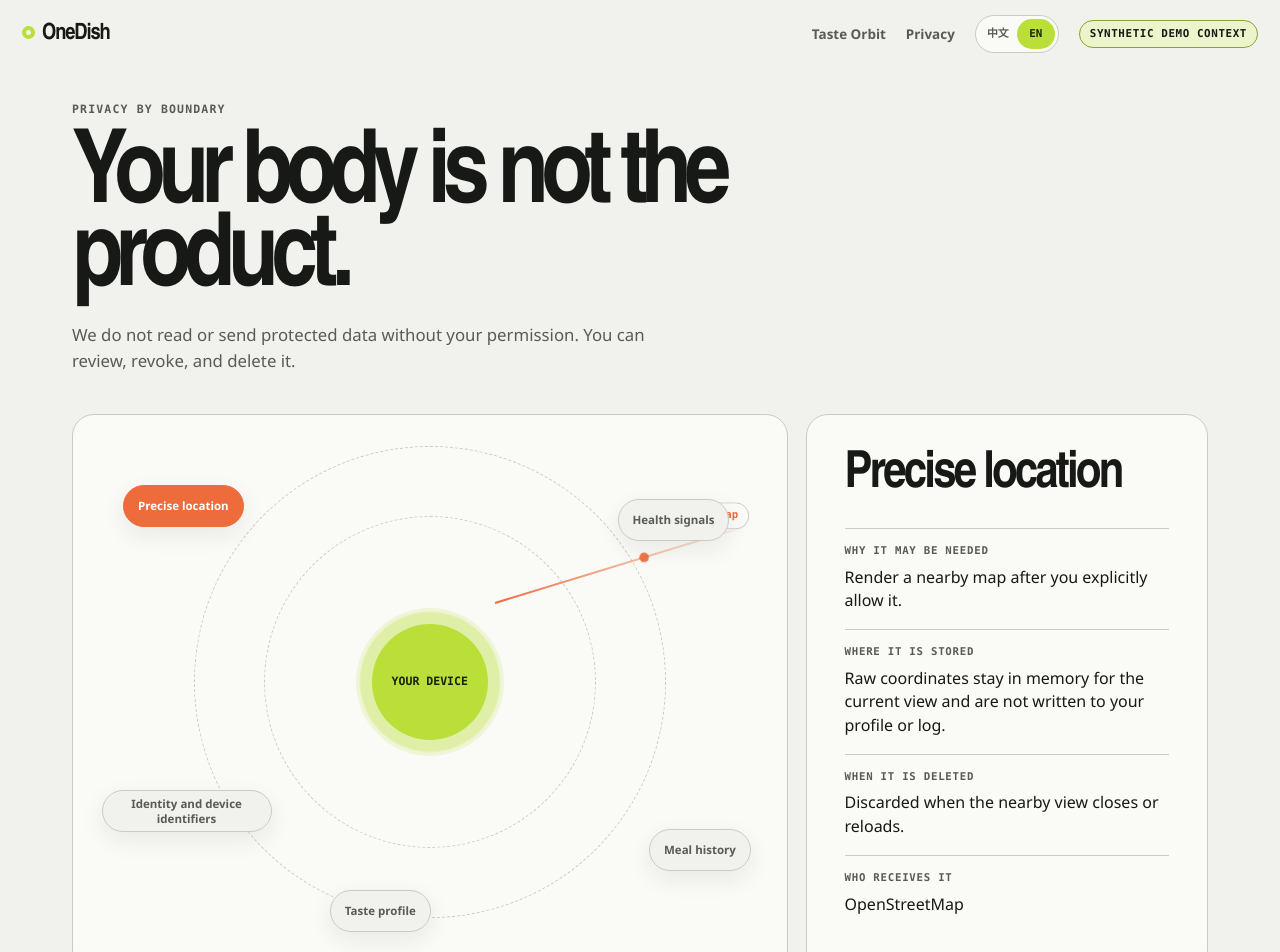
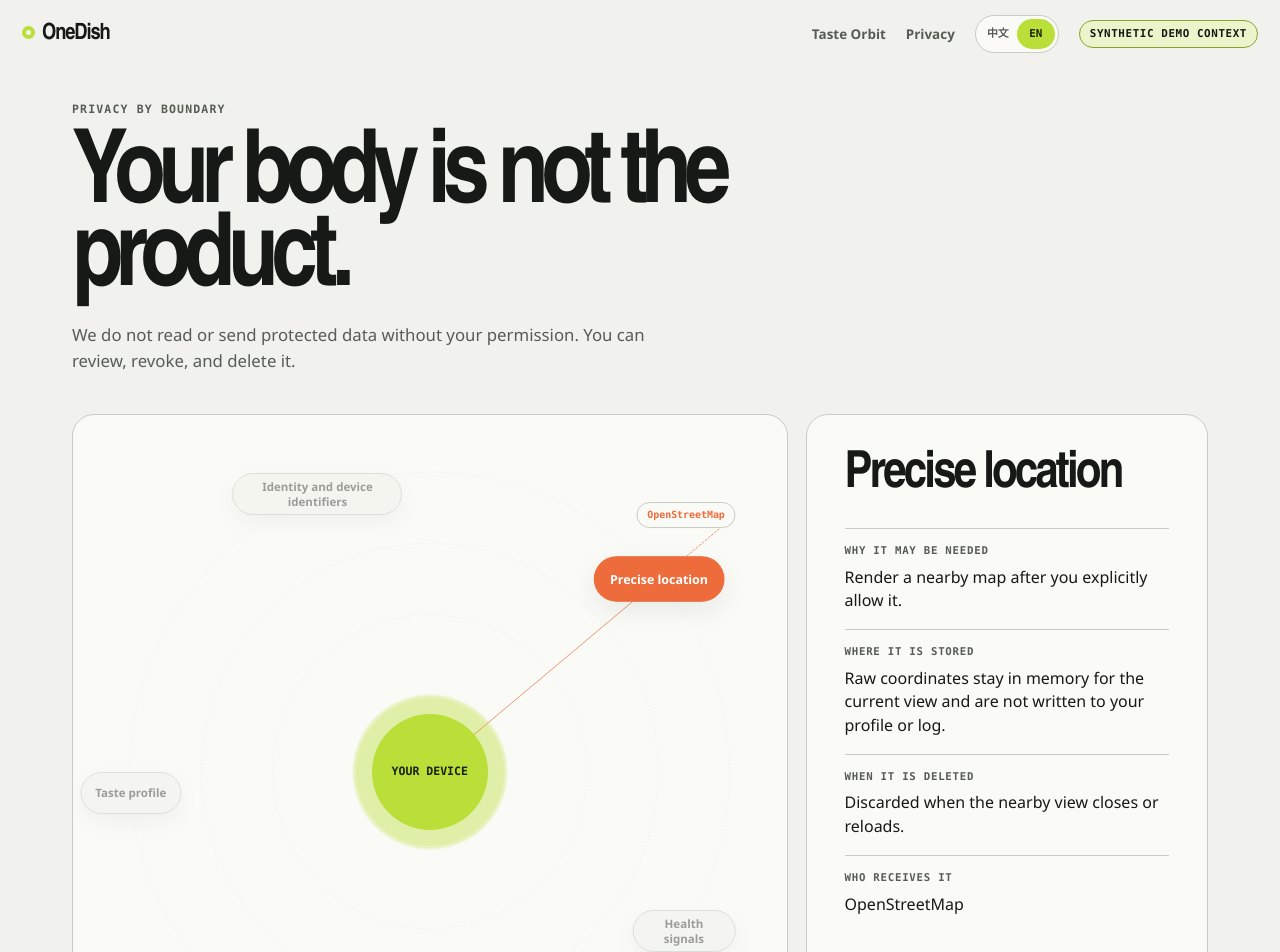
Before and after one commit to PolarisLight/onedish, a React (Vite) app in the folder web/: page /privacy in a window 1280 px wide. Shown: the top 952 px of the page. Built offline with nearby package versions, Linux system fonts and the light colour scheme.

Commit message:
fix: align privacy nodes and connectors

```diff
--- a/web/src/privacy/PrivacyBoundaryExplorer.tsx
+++ b/web/src/privacy/PrivacyBoundaryExplorer.tsx
@@ -1,5 +1,12 @@
 import { useMemo, useState } from "react";
 import { useLocale } from "../i18n/locale";
+import {
+  RADIAL_CENTER,
+  RADIAL_TRACKS,
+  connector,
+  privacyReceiver,
+  privacySlots,
+} from "../shared/radial-geometry";
 import { getPrivacyCategories } from "./privacy-model";
 
 export function PrivacyBoundaryExplorer() {
@@ -7,13 +14,54 @@
   const categories = useMemo(() => getPrivacyCategories(t), [t]);
   const [selectedId, setSelectedId] = useState(categories[0]!.id);
   const selected = categories.find((category) => category.id === selectedId) ?? categories[0]!;
+  const slots = privacySlots();
+  const selectedPoint = slots[selected.slotIndex]!.point;
+  const selectedConnector = connector(RADIAL_CENTER, selectedPoint);
+  const receiverPoint = privacyReceiver();
+  const outboundConnector = connector(selectedPoint, receiverPoint);
   return <section className="privacy-explorer" aria-label={t("privacy.explorer")}>
     <div className="privacy-map">
+      <svg className="radial-tracks" viewBox="0 0 100 100" aria-hidden="true">
+        {RADIAL_TRACKS.map((radius) => (
+          <circle key={radius} cx="50" cy="50" r={radius * 100} />
+        ))}
+      </svg>
+      <svg className="privacy-connectors" viewBox="0 0 100 100" aria-hidden="true">
+        <line
+          data-testid="privacy-selected-connector"
+          data-target={selected.id}
+          x1={selectedConnector.x1 * 100}
+          y1={selectedConnector.y1 * 100}
+          x2={selectedConnector.x2 * 100}
+          y2={selectedConnector.y2 * 100}
+        />
+        {selected.leavesDevice ? <line
+          data-testid="privacy-outbound-connector"
+          className="is-outbound"
+          x1={outboundConnector.x1 * 100}
+          y1={outboundConnector.y1 * 100}
+          x2={outboundConnector.x2 * 100}
+          y2={outboundConnector.y2 * 100}
+        /> : null}
+      </svg>
       <div className="privacy-device">{t("privacy.deviceCenter")}</div>
       <div className="privacy-category-list">
-        {categories.map((category) => <button key={category.id} className={category.id === selected.id ? "is-selected" : ""} aria-pressed={category.id === selected.id} onClick={() => setSelectedId(category.id)}>{category.title}</button>)}
+        {categories.map((category) => {
+          const point = slots[category.slotIndex]!.point;
+          const active = category.id === selected.id;
+          return <div
+            key={category.id}
+            className="privacy-node-position"
+            data-privacy-id={category.id}
+            style={{ left: `${point.x * 100}%`, top: `${point.y * 100}%` }}
+          ><button className={active ? "is-selected" : ""} aria-pressed={active} onClick={() => setSelectedId(category.id)}>{category.title}</button></div>;
+        })}
       </div>
-      {selected.leavesDevice ? <div className="privacy-flow" aria-label={`${selected.title} → ${selected.recipient}`}><span>{selected.recipient}</span></div> : null}
+      {selected.leavesDevice ? <div
+        className="privacy-receiver"
+        data-testid="privacy-receiver"
+        style={{ left: `${receiverPoint.x * 100}%`, top: `${receiverPoint.y * 100}%` }}
+      >{selected.recipient}</div> : null}
     </div>
     <div className="privacy-detail" key={selected.id}>
       <h2>{selected.title}</h2>
--- a/web/src/privacy/privacy-model.ts
+++ b/web/src/privacy/privacy-model.ts
@@ -11,14 +11,15 @@
   readonly retention: string;
   readonly recipient: string;
   readonly leavesDevice: boolean;
+  readonly slotIndex: number;
 }
 
 export function getPrivacyCategories(t: Translate): readonly PrivacyCategoryView[] {
   return [
-    { id: "precise_location", title: t("privacy.location"), purpose: t("privacy.locationPurpose"), storage: t("privacy.locationStorage"), retention: t("privacy.locationRetention"), recipient: "OpenStreetMap", leavesDevice: true },
-    { id: "health_signals", title: t("privacy.health"), purpose: t("privacy.healthPurpose"), storage: t("privacy.healthStorage"), retention: t("privacy.healthRetention"), recipient: t("privacy.none"), leavesDevice: false },
-    { id: "meal_history", title: t("privacy.meals"), purpose: t("privacy.mealsPurpose"), storage: t("privacy.mealsStorage"), retention: t("privacy.mealsRetention"), recipient: t("privacy.device"), leavesDevice: false },
-    { id: "taste_profile", title: t("privacy.taste"), purpose: t("privacy.tastePurpose"), storage: t("privacy.tasteStorage"), retention: t("privacy.tasteRetention"), recipient: t("privacy.device"), leavesDevice: false },
-    { id: "identity_device", title: t("privacy.identity"), purpose: t("privacy.identityPurpose"), storage: t("privacy.identityStorage"), retention: t("privacy.identityRetention"), recipient: t("privacy.none"), leavesDevice: false },
+    { id: "precise_location", title: t("privacy.location"), purpose: t("privacy.locationPurpose"), storage: t("privacy.locationStorage"), retention: t("privacy.locationRetention"), recipient: "OpenStreetMap", leavesDevice: true, slotIndex: 0 },
+    { id: "health_signals", title: t("privacy.health"), purpose: t("privacy.healthPurpose"), storage: t("privacy.healthStorage"), retention: t("privacy.healthRetention"), recipient: t("privacy.none"), leavesDevice: false, slotIndex: 1 },
+    { id: "meal_history", title: t("privacy.meals"), purpose: t("privacy.mealsPurpose"), storage: t("privacy.mealsStorage"), retention: t("privacy.mealsRetention"), recipient: t("privacy.device"), leavesDevice: false, slotIndex: 2 },
+    { id: "taste_profile", title: t("privacy.taste"), purpose: t("privacy.tastePurpose"), storage: t("privacy.tasteStorage"), retention: t("privacy.tasteRetention"), recipient: t("privacy.device"), leavesDevice: false, slotIndex: 3 },
+    { id: "identity_device", title: t("privacy.identity"), purpose: t("privacy.identityPurpose"), storage: t("privacy.identityStorage"), retention: t("privacy.identityRetention"), recipient: t("privacy.none"), leavesDevice: false, slotIndex: 4 },
   ];
 }
--- a/web/src/shared/radial-geometry.ts
+++ b/web/src/shared/radial-geometry.ts
@@ -33,3 +33,27 @@
 export function connector(start: NormalizedPoint, end: NormalizedPoint) {
   return { x1: start.x, y1: start.y, x2: end.x, y2: end.y };
 }
+
+const PRIVACY_ANGLES = [-40, 32, 104, 176, 248] as const;
+
+export function privacySlots() {
+  return PRIVACY_ANGLES.map((angleDeg, index) => ({
+    index,
+    angleDeg,
+    point: polarPoint(angleDeg, RADIAL_TRACKS[2]),
+  }));
+}
+
+export function privacyReceiver(): NormalizedPoint {
+  return polarPoint(PRIVACY_ANGLES[0], .56);
+}
+
+export function boxesOverlap(
+  left: { readonly x: number; readonly y: number; readonly width: number; readonly height: number },
+  right: { readonly x: number; readonly y: number; readonly width: number; readonly height: number },
+) {
+  return left.x < right.x + right.width &&
+    left.x + left.width > right.x &&
+    left.y < right.y + right.height &&
+    left.y + left.height > right.y;
+}
--- a/web/src/styles/global.css
+++ b/web/src/styles/global.css
@@ -191,18 +191,19 @@
 .privacy-promise { max-width: 62ch; }
 .privacy-explorer { display: grid; grid-template-columns: minmax(0, 1.28fr) minmax(300px, .72fr); gap: 18px; margin-top: 40px; }
 .privacy-map, .privacy-detail, .privacy-controls, .privacy-log { border: 1px solid var(--line); border-radius: var(--radius-card); background: var(--surface); }
-.privacy-map { position: relative; min-height: 520px; overflow: hidden; isolation: isolate; background: radial-gradient(circle at 50% 48%, color-mix(in srgb, var(--accent) 30%, var(--surface)) 0 15%, transparent 15.5%), var(--surface); }
-.privacy-map::before, .privacy-map::after { content: ""; position: absolute; left: 50%; top: 48%; border: 1px dashed var(--line); border-radius: 50%; transform: translate(-50%, -50%); pointer-events: none; }
-.privacy-map::before { width: 330px; height: 330px; }.privacy-map::after { width: 470px; height: 470px; }
-.privacy-device { position: absolute; z-index: 3; left: 50%; top: 48%; width: 116px; height: 116px; display: grid; place-items: center; padding: 16px; border-radius: 50%; transform: translate(-50%, -50%); color: var(--accent-ink); background: var(--accent); box-shadow: 0 0 0 16px color-mix(in srgb, var(--accent) 16%, transparent); font: 900 .72rem/1.15 var(--font-mono); text-align: center; }
+.privacy-map { position: relative; width: 100%; min-height: 0; aspect-ratio: 1; overflow: hidden; isolation: isolate; background: radial-gradient(circle at 50% 50%, color-mix(in srgb, var(--accent) 30%, var(--surface)) 0 15%, transparent 15.5%), var(--surface); }
+.privacy-map .radial-tracks { z-index: 1; }
+.privacy-connectors { position: absolute; z-index: 2; inset: 0; width: 100%; height: 100%; overflow: visible; pointer-events: none; }
+.privacy-connectors line { stroke: var(--signal); stroke-width: .7; stroke-linecap: round; vector-effect: non-scaling-stroke; transition: x2 .65s cubic-bezier(.16,1,.3,1), y2 .65s cubic-bezier(.16,1,.3,1); }
+.privacy-connectors line.is-outbound { stroke-dasharray: 2 2; }
+.privacy-device { position: absolute; z-index: 3; left: 50%; top: 50%; width: 116px; height: 116px; display: grid; place-items: center; padding: 16px; border-radius: 50%; transform: translate(-50%, -50%); color: var(--accent-ink); background: var(--accent); box-shadow: 0 0 0 16px color-mix(in srgb, var(--accent) 16%, transparent); font: 900 .72rem/1.15 var(--font-mono); text-align: center; }
 .privacy-category-list { position: absolute; z-index: 4; inset: 0; }
-.privacy-category-list button { position: absolute; min-height: 42px; padding: 0 14px; border: 1px solid var(--line); border-radius: var(--radius-pill); color: var(--ink-soft); background: var(--canvas); box-shadow: 0 8px 24px color-mix(in srgb, var(--ink) 8%, transparent); font-size: .72rem; font-weight: 850; transition: color .25s ease, background .25s ease, border-color .25s ease, transform .25s ease; }
-.privacy-category-list button:nth-child(1) { left: 7%; top: 13%; }.privacy-category-list button:nth-child(2) { right: 8%; top: 15%; }.privacy-category-list button:nth-child(3) { right: 5%; bottom: 18%; }.privacy-category-list button:nth-child(4) { left: 36%; bottom: 7%; }.privacy-category-list button:nth-child(5) { left: 4%; bottom: 25%; max-width: 170px; }
-.privacy-category-list button:hover { transform: translateY(-3px); }.privacy-category-list button.is-selected { border-color: var(--signal); color: white; background: var(--signal); transform: translateY(-3px); }
-.privacy-flow { position: absolute; z-index: 2; left: calc(50% + 65px); top: calc(48% - 80px); width: 38%; height: 2px; transform: rotate(-17deg); transform-origin: left center; background: linear-gradient(90deg, var(--signal), transparent); }
-.privacy-flow::before { content: ""; position: absolute; inset: -4px auto auto 0; width: 10px; height: 10px; border-radius: 50%; background: var(--signal); animation: privacy-pulse 2.4s ease-in-out infinite; }
-.privacy-flow span { position: absolute; right: 0; bottom: 12px; padding: 7px 10px; border: 1px solid var(--line); border-radius: var(--radius-pill); transform: rotate(17deg); color: var(--signal); background: var(--surface); font: 800 .67rem/1 var(--font-mono); }
-.privacy-detail { padding: clamp(24px, 4vw, 38px); animation: privacy-detail-in .42s cubic-bezier(.16,1,.3,1) both; }
+.privacy-node-position { position: absolute; transform: translate(-50%, -50%); }
+.privacy-category-list button { min-height: 42px; max-width: 170px; padding: 0 14px; border: 1px solid var(--line); border-radius: var(--radius-pill); color: var(--ink-soft); background: var(--canvas); box-shadow: 0 8px 24px color-mix(in srgb, var(--ink) 8%, transparent); font-size: .72rem; font-weight: 850; transition: color .65s cubic-bezier(.16,1,.3,1), background .65s cubic-bezier(.16,1,.3,1), border-color .65s cubic-bezier(.16,1,.3,1), transform .65s cubic-bezier(.16,1,.3,1), opacity .45s ease; }
+.privacy-category-list button:hover { transform: scale(1.04); }.privacy-category-list button.is-selected { border-color: var(--signal); color: white; background: var(--signal); transform: scale(1.08); }
+.privacy-category-list:has(button.is-selected) button:not(.is-selected) { opacity: .58; }
+.privacy-receiver { position: absolute; z-index: 5; max-width: 112px; padding: 7px 10px; border: 1px solid var(--line); border-radius: var(--radius-pill); transform: translate(-100%, -50%); color: var(--signal); background: var(--surface); font: 800 .62rem/1 var(--font-mono); white-space: nowrap; }
+.privacy-detail { padding: clamp(24px, 4vw, 38px); animation: privacy-detail-in .65s cubic-bezier(.16,1,.3,1) both; }
 .privacy-detail h2, .privacy-log h2 { margin: 0; font: 950 clamp(2rem, 4vw, 3.6rem)/.88 var(--font-display); letter-spacing: -.055em; }
 .privacy-detail dl { display: grid; gap: 0; margin: 30px 0 0; }.privacy-detail dl div { padding: 17px 0; border-top: 1px solid var(--line); }
 .privacy-detail dt { color: var(--ink-soft); font: 750 .67rem/1 var(--font-mono); text-transform: uppercase; letter-spacing: .07em; }.privacy-detail dd { margin: 9px 0 0; line-height: 1.45; }
@@ -215,7 +216,6 @@
 .privacy-dialog-backdrop { position: fixed; z-index: 120; inset: 0; display: grid; place-items: center; padding: 20px; background: color-mix(in srgb, var(--ink) 45%, transparent); backdrop-filter: blur(10px); }
 .privacy-dialog { width: min(100%, 520px); padding: 30px; border-radius: var(--radius-card); background: var(--surface); box-shadow: var(--shadow); animation: privacy-detail-in .28s cubic-bezier(.16,1,.3,1) both; }.privacy-dialog h2 { margin: 0; font: 950 2.4rem/.9 var(--font-display); letter-spacing: -.05em; }.privacy-dialog p { color: var(--ink-soft); line-height: 1.5; }.privacy-dialog > div { display: flex; justify-content: flex-end; gap: 10px; margin-top: 24px; }
 .location-consent { position: relative; overflow: hidden; }.location-consent::before { content: ""; position: absolute; width: 220px; height: 220px; right: -90px; top: -100px; border: 1px dashed var(--signal); border-radius: 50%; }.location-consent .hero-kicker { color: var(--signal); }.location-consent dl { margin: 24px 0 0; }.location-consent dl div { display: grid; grid-template-columns: 90px 1fr; gap: 12px; padding: 13px 0; border-top: 1px solid var(--line); }.location-consent dt { color: var(--ink-soft); font: 750 .68rem/1.2 var(--font-mono); text-transform: uppercase; }.location-consent dd { margin: 0; font-size: .85rem; line-height: 1.35; }.location-consent .location-consent-actions { display: flex; }
-@keyframes privacy-pulse { 0%,100% { transform: translateX(0) scale(.7); opacity: .25; } 50% { transform: translateX(170px) scale(1); opacity: 1; } }
 @keyframes privacy-detail-in { from { transform: translateY(12px); opacity: 0; } }
 .sr-only { position: absolute; width: 1px; height: 1px; padding: 0; margin: -1px; overflow: hidden; clip: rect(0,0,0,0); white-space: nowrap; border: 0; }
 
@@ -292,15 +292,15 @@
   .orbit-detail { min-height: 70px; margin-top: -4px; }
   .privacy-page .page-title { font-size: clamp(3.2rem, 16vw, 5rem); }
   .privacy-explorer { grid-template-columns: 1fr; margin-top: 26px; }
-  .privacy-map { min-height: 430px; }.privacy-map::before { width: 260px; height: 260px; }.privacy-map::after { width: 380px; height: 380px; }
+  .privacy-map { min-height: 0; }
   .privacy-device { width: 92px; height: 92px; }.privacy-category-list button { max-width: 132px; min-height: 36px; padding: 5px 10px; font-size: .63rem; }
-  .privacy-category-list button:nth-child(1) { left: 3%; top: 10%; }.privacy-category-list button:nth-child(2) { right: 3%; top: 12%; }.privacy-category-list button:nth-child(3) { right: 2%; bottom: 18%; }.privacy-category-list button:nth-child(4) { left: 36%; bottom: 5%; }.privacy-category-list button:nth-child(5) { left: 2%; bottom: 22%; }
-  .privacy-flow { width: 34%; }.privacy-controls { grid-template-columns: 1fr; align-items: stretch; }.privacy-sync { border-left: 0; border-top: 1px solid var(--line); }.privacy-log li { grid-template-columns: 1fr; gap: 6px; }
+  .privacy-receiver { max-width: 92px; padding: 6px 8px; font-size: .54rem; }.privacy-controls { grid-template-columns: 1fr; align-items: stretch; }.privacy-sync { border-left: 0; border-top: 1px solid var(--line); }.privacy-log li { grid-template-columns: 1fr; gap: 6px; }
   .sheet-backdrop { align-items: end; }
   .profile-sheet { width: 100%; height: min(88dvh, 760px); border-radius: 26px 26px 0 0; padding: 26px 18px calc(24px + env(safe-area-inset-bottom)); animation-name: sheet-up; }
   @keyframes sheet-up { from { transform: translateY(28px); opacity: 0; } }
 }
 
 @media (prefers-reduced-motion: reduce) {
-  .profile-sheet, .privacy-detail, .privacy-dialog, .privacy-flow::before { animation: none; }
+  .profile-sheet, .privacy-detail, .privacy-dialog { animation: none; }
+  .privacy-connectors line, .privacy-category-list button { transition: none; }
 }
```
Also changed, not shown: 2 other files (tests, documents, lock files or other folders).
